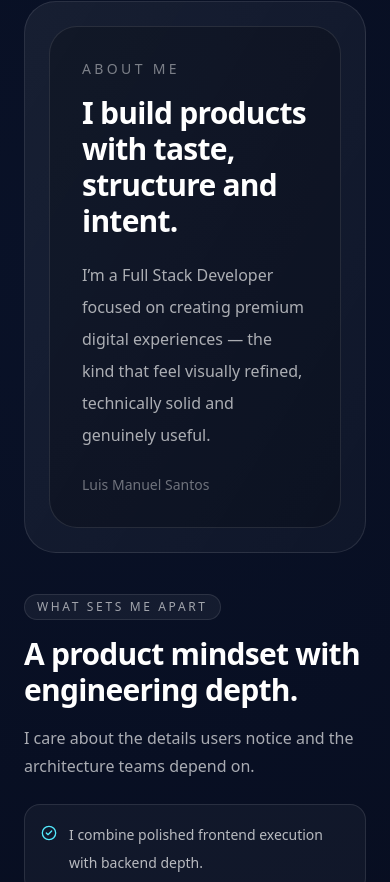
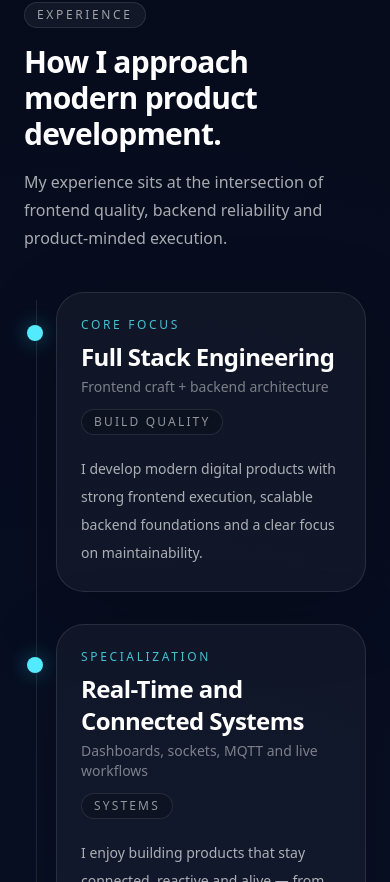
Before and after one commit to RusoMDK/luis-manuel-santos-portfolio, a Next.js app: page /en in a window 390 px wide. Shown: the part 7562-8444 px from the top of the page. Built offline with nearby package versions, Linux system fonts and the light colour scheme.

Commit message:
feat: add premium experience timeline section

```diff
--- a/app/[locale]/(marketing)/page.tsx
+++ b/app/[locale]/(marketing)/page.tsx
@@ -3,6 +3,7 @@ import { ProofSection } from "@/components/marketing/sections/proof-section";
 import { ProjectsSection } from "@/components/marketing/sections/projects-section";
 import { ServicesSection } from "@/components/marketing/sections/services-section";
 import { StackSection } from "@/components/marketing/sections/stack-section";
+import { ExperienceSection } from "@/components/marketing/sections/experience-section";
 import { AboutSection } from "@/components/marketing/sections/about-section";
 import { ContactSection } from "@/components/marketing/sections/contact-section";
 
@@ -14,6 +15,7 @@ export default function MarketingHomePage() {
       <ProjectsSection />
       <ServicesSection />
       <StackSection />
+      <ExperienceSection />
       <AboutSection />
       <ContactSection />
     </>
--- a/components/marketing/layout/site-header.tsx
+++ b/components/marketing/layout/site-header.tsx
@@ -15,6 +15,7 @@ export function SiteHeader() {
     { label: t("work"), href: "#projects" },
     { label: t("services"), href: "#services" },
     { label: t("stack"), href: "#stack" },
+    { label: t("experience"), href: "#experience" },
     { label: t("about"), href: "#about" },
     { label: t("contact"), href: "#contact" },
   ];
--- /dev/null
+++ b/components/marketing/sections/experience-section.tsx
@@ -0,0 +1,62 @@
+import { useTranslations } from "next-intl";
+import { AnimatedReveal } from "@/components/common/animated-reveal";
+import { Container } from "@/components/marketing/shared/container";
+import { SectionHeading } from "@/components/marketing/shared/section-heading";
+
+const experienceItems = ["engineering", "systems", "product"] as const;
+
+export function ExperienceSection() {
+  const t = useTranslations("Experience");
+
+  return (
+    <section id="experience" className="scroll-mt-28 py-16 md:py-24">
+      <Container>
+        <div className="grid gap-10 lg:grid-cols-[0.85fr_1.15fr] lg:items-start">
+          <AnimatedReveal>
+            <SectionHeading
+              eyebrow={t("eyebrow")}
+              title={t("title")}
+              description={t("description")}
+            />
+          </AnimatedReveal>
+
+          <div className="relative pl-8">
+            <div className="absolute left-3 top-2 bottom-2 w-px bg-white/10" />
+
+            <div className="space-y-8">
+              {experienceItems.map((item, index) => (
+                <AnimatedReveal key={item} delay={index * 0.08} y={18}>
+                  <article className="relative rounded-[28px] border border-white/10 bg-white/[0.04] p-6 shadow-[0_20px_80px_rgba(0,0,0,0.18)]">
+                    <div className="absolute -left-[1.9rem] top-8 h-4 w-4 rounded-full border border-cyan-300/30 bg-cyan-300 shadow-[0_0_20px_rgba(34,211,238,0.45)]" />
+
+                    <div className="flex flex-col gap-3 md:flex-row md:items-center md:justify-between">
+                      <div>
+                        <p className="text-xs uppercase tracking-[0.22em] text-cyan-300/80">
+                          {t(`items.${item}.period`)}
+                        </p>
+                        <h3 className="mt-2 text-2xl font-semibold tracking-tight text-white">
+                          {t(`items.${item}.title`)}
+                        </h3>
+                        <p className="mt-1 text-sm text-white/45">
+                          {t(`items.${item}.subtitle`)}
+                        </p>
+                      </div>
+
+                      <span className="inline-flex w-fit rounded-full border border-white/10 bg-black/20 px-3 py-1 text-xs uppercase tracking-[0.18em] text-white/55">
+                        {t(`items.${item}.badge`)}
+                      </span>
+                    </div>
+
+                    <p className="mt-5 text-sm leading-7 text-white/65">
+                      {t(`items.${item}.description`)}
+                    </p>
+                  </article>
+                </AnimatedReveal>
+              ))}
+            </div>
+          </div>
+        </div>
+      </Container>
+    </section>
+  );
+}
--- a/messages/en.d.json.ts
+++ b/messages/en.d.json.ts
@@ -10,6 +10,7 @@ declare const messages: {
   "work": "Work",
   "services": "Services",
   "stack": "Stack",
+  "experience": "Experience",
   "about": "About",
   "contact": "Contact",
   "cta": "Contact"
@@ -99,6 +100,29 @@ declare const messages: {
     "github": "GitHub",
     "linkedin": "LinkedIn"
   },
+  "Proof": {
+  "eyebrow": "Why work with me",
+  "title": "A quick view of what I bring to a product.",
+  "description": "I combine visual polish, solid engineering and practical product thinking to build work that feels premium and reliable.",
+  "items": {
+    "ui": {
+      "title": "Premium UI Execution",
+      "description": "Modern interfaces with clean hierarchy, refined spacing, strong visual decisions and polished interactions."
+    },
+    "backend": {
+      "title": "Scalable Backend Thinking",
+      "description": "Secure APIs, auth flows, maintainable architecture and systems built to grow without chaos."
+    },
+    "realtime": {
+      "title": "Real-Time Capabilities",
+      "description": "Dashboards, sockets, MQTT workflows and connected product experiences that feel alive."
+    },
+    "product": {
+      "title": "Product-Oriented Mindset",
+      "description": "I build with user trust, business value and long-term maintainability in mind."
+    }
+  }
+},
   "Footer": {
     "rights": "All rights reserved.",
     "builtWith": "Built with Next.js, Tailwind CSS, and a premium obsession."
@@ -107,6 +131,34 @@ declare const messages: {
   "Metadata": {
     "title": "Luis Manuel Santos | Full Stack Developer",
     "description": "Premium full stack developer portfolio focused on elegant UX, scalable architecture and modern digital products."
+  },
+  "Experience": {
+  "eyebrow": "Experience",
+  "title": "How I approach modern product development.",
+  "description": "My experience sits at the intersection of frontend quality, backend reliability and product-minded execution.",
+  "items": {
+    "engineering": {
+      "period": "Core Focus",
+      "title": "Full Stack Engineering",
+      "subtitle": "Frontend craft + backend architecture",
+      "badge": "Build Quality",
+      "description": "I develop modern digital products with strong frontend execution, scalable backend foundations and a clear focus on maintainability."
+    },
+    "systems": {
+      "period": "Specialization",
+      "title": "Real-Time and Connected Systems",
+      "subtitle": "Dashboards, sockets, MQTT and live workflows",
+      "badge": "Systems",
+      "description": "I enjoy building products that stay connected, reactive and alive — from telemetry dashboards to real-time product experiences."
+    },
+    "product": {
+      "period": "Mindset",
+      "title": "Product-Oriented Delivery",
+      "subtitle": "User value, business value and polish",
+      "badge": "Product Thinking",
+      "description": "Beyond implementation, I focus on how the product feels, how it scales, and how it supports real goals for users and teams."
+    }
   }
+}
 };
 export default messages;
--- a/messages/en.json
+++ b/messages/en.json
@@ -7,6 +7,7 @@
   "work": "Work",
   "services": "Services",
   "stack": "Stack",
+  "experience": "Experience",
   "about": "About",
   "contact": "Contact",
   "cta": "Contact"
@@ -127,5 +128,33 @@
   "Metadata": {
     "title": "Luis Manuel Santos | Full Stack Developer",
     "description": "Premium full stack developer portfolio focused on elegant UX, scalable architecture and modern digital products."
+  },
+  "Experience": {
+  "eyebrow": "Experience",
+  "title": "How I approach modern product development.",
+  "description": "My experience sits at the intersection of frontend quality, backend reliability and product-minded execution.",
+  "items": {
+    "engineering": {
+      "period": "Core Focus",
+      "title": "Full Stack Engineering",
+      "subtitle": "Frontend craft + backend architecture",
+      "badge": "Build Quality",
+      "description": "I develop modern digital products with strong frontend execution, scalable backend foundations and a clear focus on maintainability."
+    },
+    "systems": {
+      "period": "Specialization",
+      "title": "Real-Time and Connected Systems",
+      "subtitle": "Dashboards, sockets, MQTT and live workflows",
+      "badge": "Systems",
+      "description": "I enjoy building products that stay connected, reactive and alive — from telemetry dashboards to real-time product experiences."
+    },
+    "product": {
+      "period": "Mindset",
+      "title": "Product-Oriented Delivery",
+      "subtitle": "User value, business value and polish",
+      "badge": "Product Thinking",
+      "description": "Beyond implementation, I focus on how the product feels, how it scales, and how it supports real goals for users and teams."
+    }
   }
 }
+}
--- a/messages/es.json
+++ b/messages/es.json
@@ -7,6 +7,7 @@
   "work": "Proyectos",
   "services": "Servicios",
   "stack": "Stack",
+  "experience": "Experiencia",
   "about": "Sobre mí",
   "contact": "Contacto",
   "cta": "Contacto"
@@ -127,5 +128,33 @@
   "Metadata": {
     "title": "Luis Manuel Santos | Desarrollador Full Stack",
     "description": "Portfolio premium de desarrollador full stack enfocado en UX elegante, arquitectura escalable y productos digitales modernos."
+  },
+  "Experience": {
+  "eyebrow": "Experiencia",
+  "title": "Cómo abordo el desarrollo de productos modernos.",
+  "description": "Mi experiencia se mueve entre la calidad frontend, la solidez backend y una ejecución orientada a producto.",
+  "items": {
+    "engineering": {
+      "period": "Enfoque central",
+      "title": "Ingeniería Full Stack",
+      "subtitle": "Frontend pulido + arquitectura backend",
+      "badge": "Calidad de construcción",
+      "description": "Desarrollo productos digitales modernos con una ejecución frontend fuerte, bases backend escalables y foco claro en mantenibilidad."
+    },
+    "systems": {
+      "period": "Especialización",
+      "title": "Sistemas en Tiempo Real y Conectados",
+      "subtitle": "Dashboards, sockets, MQTT y flujos en vivo",
+      "badge": "Sistemas",
+      "description": "Disfruto construir productos que se mantengan conectados, reactivos y vivos: desde dashboards de telemetría hasta experiencias en tiempo real."
+    },
+    "product": {
+      "period": "Mentalidad",
+      "title": "Entrega Orientada a Producto",
+      "subtitle": "Valor para usuario, negocio y pulido final",
+      "badge": "Pensamiento de producto",
+      "description": "Más allá de implementar, me enfoco en cómo se siente el producto, cómo escala y cómo apoya objetivos reales de usuarios y equipos."
+    }
   }
 }
+}
```
